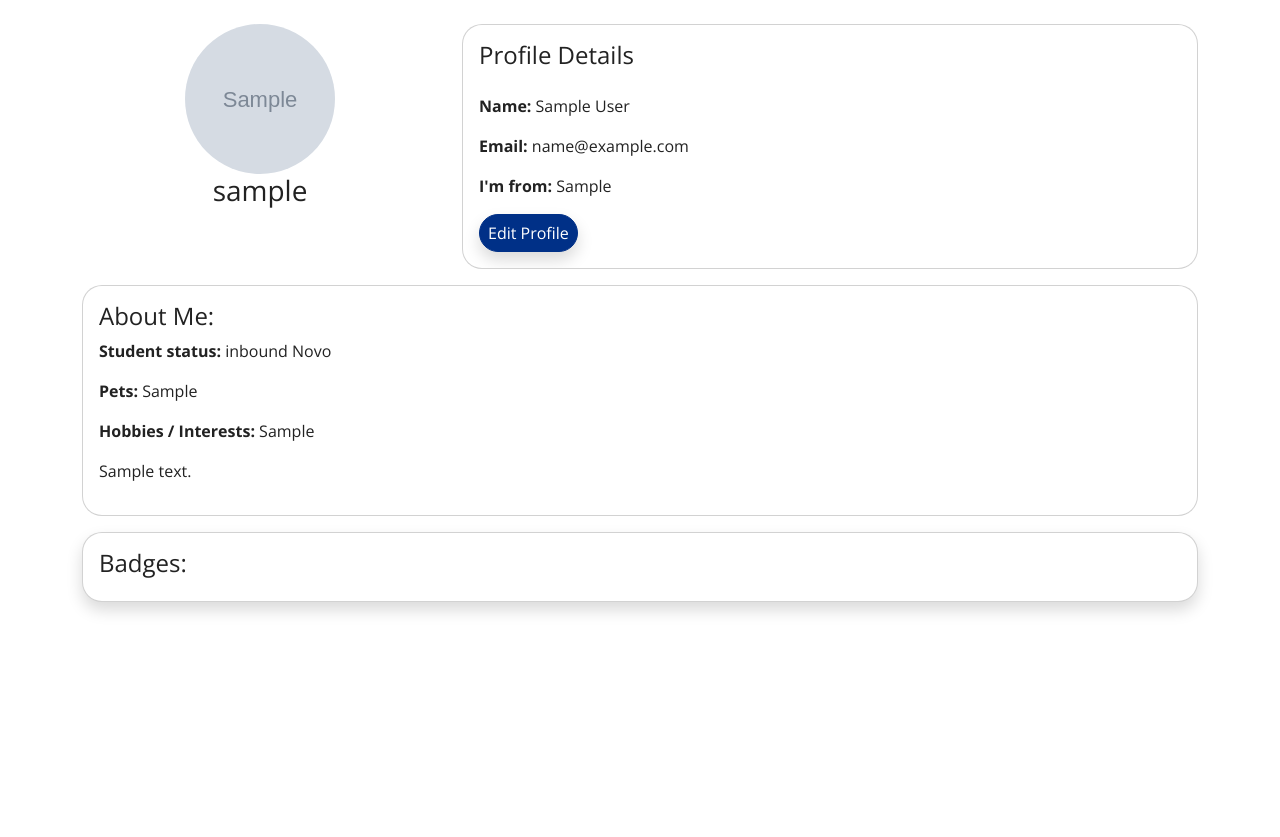
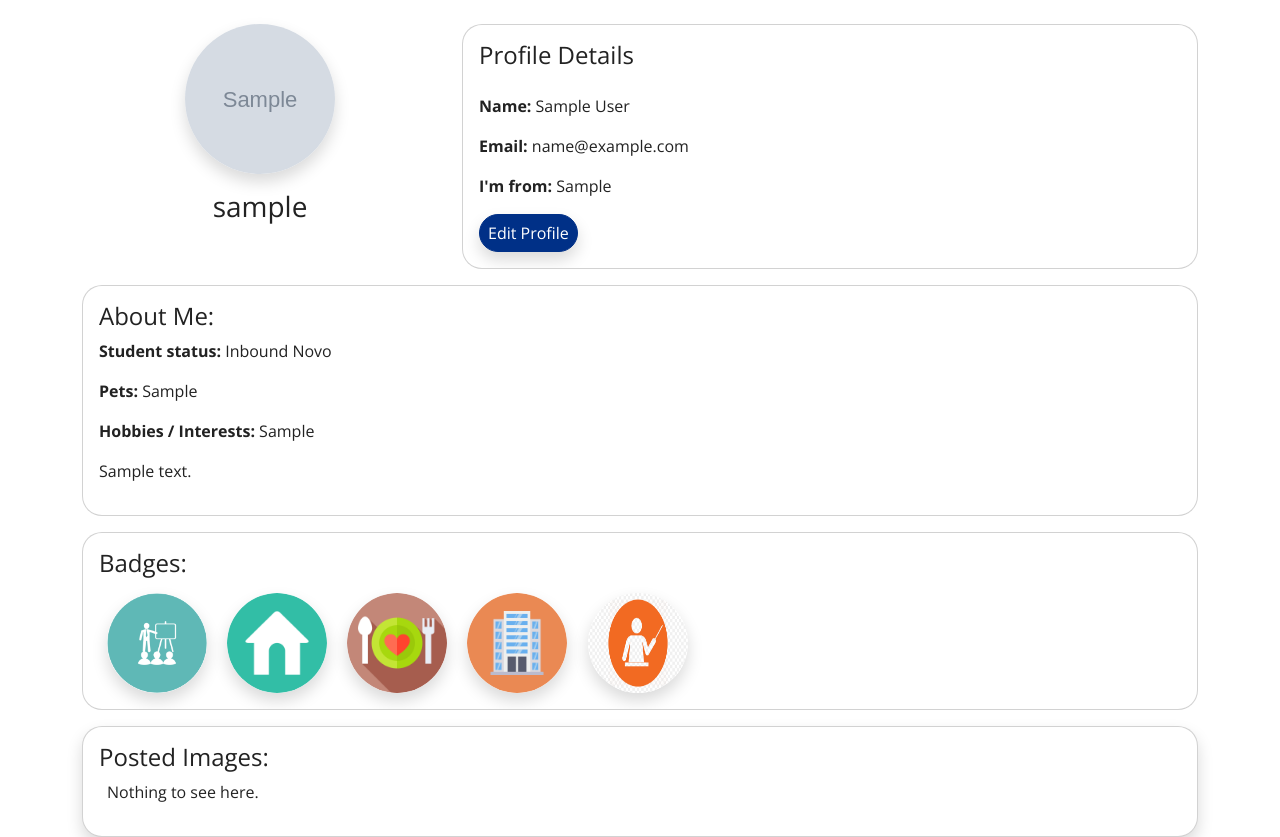
Before and after one commit to Schweem/SE_Project2, a Django app: page /profile/ in a window 1280 px wide. Shown: the part 62-899 px from the top of the page. Before the commit the page ends 675 px from the top, so only its background shows below. Run offline with Django 5.2, Linux system fonts and the light colour scheme; a user stored in the database is signed in; tables that the repository leaves empty hold one stand-in row (values such as "Sample post"); grey boxes marked "Sample" are stand-in pictures; some libraries are stand-ins or nearby versions.

Commit message:
Badges and status selector

```diff
--- a/Project1/main/mainapp/models.py
+++ b/Project1/main/mainapp/models.py
@@ -7,6 +7,7 @@ from django.dispatch import receiver
 # https://www.devhandbook.com/django/user-profile/
 # https://forum.djangoproject.com/t/what-would-be-the-best-approach-to-create-a-separate-profile-page-for-registered-users/15141
 # https://docs.djangoproject.com/en/dev/ref/models/fields/#choices
+#
 
 # docs powered by CoPilot
 
@@ -90,21 +91,43 @@ class Profile(models.Model):
         pets (str): The pets of the user.
         interests (str): The interests of the user.
         profile_picture (ImageField): The profile picture of the user.
+
+
     """
 
-    USER_YEARS = (
-        ('inbound', 'Inbound Novo'),
-        ('current', 'Current Novo'),
-        ('alum', 'Novo Alum')
+    USER_YEARS_CHOICES = (
+        ('Inbound', 'Inbound Novo'),
+        ('Current', 'Current Novo'),
+        ('Alum', 'Novo Alum'),
     )
+
+    def user_directory_path(instance, filename):
+        """
+        Returns the directory path for uploading a file based on the user's username.
+
+        Args:
+            instance: The instance of the model where the file is being uploaded.
+            filename: The original filename of the uploaded file.
+
+        Returns:
+            The directory path for uploading the file, in the format 'userprofiles/<username>/<filename>'.
+        """
+        return f'userprofiles/{instance.user.username}/{filename}'
 
     user = models.OneToOneField(User, on_delete=models.CASCADE) # grab user for profile
     bio = models.TextField(max_length=500, blank=True)  # bio for user
-    user_years = models.CharField(max_length=10, choices=USER_YEARS, default='inbound') # user years for user
+    user_years = models.CharField(max_length=20, choices=USER_YEARS_CHOICES, default='inbound') # user years for user
     location = models.CharField(max_length=30, blank=True) # location for user
     pets = models.CharField(max_length=30, blank=True) # pets for user
     interests = models.CharField(max_length=100, blank=True) # interests for user
-    profile_picture = models.ImageField(upload_to='userprofiles/', null=True, blank=True, default='userprofiles/default.jpg') # profile picture for user ############ PROFILE PATH HERE DONT LOOSE IT PLS ################
+    profile_picture = models.ImageField(upload_to=user_directory_path, null=True, blank=True, default='userprofiles/default.jpg') # profile picture for user
+
+    # Boolean fields for badges, keeping it simple.
+    classBadge = models.BooleanField(default=False)
+    dormBadge = models.BooleanField(default=False)
+    hamBadge = models.BooleanField(default=False)
+    eventsBadge = models.BooleanField(default=False)
+    facultyBadge = models.BooleanField(default=False)
 
     def __str__(self):
         return f'{self.user.username} Profile'
--- a/Project1/main/mainapp/templates/registration/profile.html
+++ b/Project1/main/mainapp/templates/registration/profile.html
@@ -19,9 +19,9 @@ Your Profile
         <!-- Profile Picture and Username -->
         <div class="col-md-4 text-center">
             {% csrf_token %}
-            <label for="profilePictureUpload">
+            <label for="profilePicture">
                 {% if user.profile.profile_picture %}
-                <img src="{{ MEDIA_URL }}{{ user.profile.profile_picture.url }}" class="img-fluid rounded-circle" alt="Profile Picture" style="width: 150px; height: 150px; cursor: pointer;">
+                <img src="{{ MEDIA_URL }}{{ user.profile.profile_picture.url }}" class="img-fluid rounded-circle shadow mb-3" alt="Profile Picture" style="width: 150px; height: 150px; cursor: pointer;">
                 {% else %}
                 <img src="{{ MEDIA_URL }}{{ user.profile.profile_picture.url }}" class="img-fluid rounded-circle shadow mb-3" alt="Default Profile Picture" style="width: 150px; height: 150px;">
                 {% endif %}
@@ -66,10 +66,58 @@ Your Profile
     <!-- Badges Section (if you have badges to display) -->
     <div class="row mt-3">
         <div class="col">
+            <div class="card" style="border-radius: 20px; overflow: hidden;">
+                <div class="card-body">
+                    <h4 class="card-title mb-3"><strong>Badges:</strong></h4>
+                    <!-- Badge stuff -->
+                    {% if user.profile.classBadge %}
+                        <img src="{% static 'badges/class.png' %}" class="img-fluid rounded-circle mx-2 shadow" alt="class badge" style="width: 100px; height: 100px; cursor: pointer;">
+                    {% else %}
+                        <img src="{% static 'badges/emptyBadge.png' %}" class="img-fluid rounded-circle mx-2 shadow" alt="class badge" style="width: 100px; height: 100px; cursor: pointer;">
+                    {% endif %}
+
+                    {% if user.profile.dormBadge %}
+                    <img src="{% static 'badges/House.png' %}" class="img-fluid rounded-circle mx-2 shadow" alt="dorm badge" style="width: 100px; height: 100px; cursor: pointer;">
+                    {% else %}
+                        <img src="{% static 'badges/emptyBadge.png' %}" class="img-fluid rounded-circle mx-2 shadow" alt="dorm badge" style="width: 100px; height: 100px; cursor: pointer;">
+                    {% endif %}
+
+                    {% if user.profile.hamBadge %}
+                        <img src="{% static 'badges/Food.png' %}" class="img-fluid rounded-circle mx-2 shadow" alt="ham badge" style="width: 100px; height: 100px; cursor: pointer;">
+                    {% else %}
+                        <img src="{% static 'badges/emptyBadge.png' %}" class="img-fluid rounded-circle mx-2 shadow" alt="ham badge" style="width: 100px; height: 100px; cursor: pointer;">
+                    {% endif %}
+
+                    {% if user.profile.eventsBadge %}
+                        <img src="{% static 'badges/event.png' %}" class="img-fluid rounded-circle mx-2 shadow" alt="event badge" style="width: 100px; height: 100px; cursor: pointer;">
+                    {% else %}
+                        <img src="{% static 'badges/emptyBadge.png' %}" class="img-fluid rounded-circle mx-2 shadow" alt="event badge" style="width: 100px; height: 100px; cursor: pointer;">
+                    {% endif %}
+
+                    {% if user.profile.facultyBadge %}
+                        <img src="{% static 'badges/teacher.png' %}" class="img-fluid rounded-circle mx-2 shadow" alt="faculty badge" style="width: 100px; height: 100px; cursor: pointer;">
+                    {% else %}
+                        <img src="{% static 'badges/emptyBadge.png' %}" class="img-fluid rounded-circle mx-2 shadow" alt="faculty badge" style="width: 100px; height: 100px; cursor: pointer;">
+                    {% endif %}
+                </div>
+            </div>
+        </div>
+    </div>
+    <!-- Posted images (if you have any to display) -->
+    <div class="row mt-3">
+        <div class="col">
             <div class="card shadow" style="border-radius: 20px; overflow: hidden;">
                 <div class="card-body">
-                    <h4 class="card-title">Badges:</h4>
-                    <!-- Badge stuff -->
+                    <h4 class="card-title"><strong>Posted Images:</strong></h4>
+                    <!-- Image stuff stuff (user.images is placeholder for right now)-->
+                    {% if user.images %}
+                    <!-- loop through and render -->
+                    {% else %}
+                    <div class="mt-1 mx-2">
+                        <p>Nothing to see here.</p>
+                    </div>
+                    {% endif %}
+
                 </div>
             </div>
         </div>
--- a/Project1/main/mainapp/views.py
+++ b/Project1/main/mainapp/views.py
@@ -28,6 +28,8 @@ from .forms import RegistrationForm # import the RegistrationForm class from for
 from django.contrib.auth.decorators import login_required
 from .forms import UserUpdateForm, ProfileUpdateForm, UserForm, Profile # import the UserUpdateForm and ProfileUpdateForm classes from forms.py
 from django.contrib import messages
+
+# https://openclassrooms.com/en/courses/7107341-intermediate-django/7264297-create-an-image-upload-facility
 
 # I got a lot of help from here
 #https://www.w3schools.com/django
@@ -111,6 +113,14 @@ def add_months(source_date, months):
     return date(year, month, 1)
 # Wes -- Written by copilot and GPT over several iterations
 def calendar_view(request, period):
+    ##### FOR TESTING #######
+    user = request.user
+    if not user.profile.hamBadge:
+        user.profile.hamBadge = True
+        user.profile.save()
+
+    #### Example for how we will activate badges ######
+
     today = date.today()
 
     if request.method == 'POST':
@@ -326,6 +336,7 @@ def edit_profile(request):
     }
     return render(request, 'registration/editProfile.html', context)
 
+@login_required
 def logout_view(request):
     """
     Logs out the current user and redirects to the home page.
```
Also changed, not shown: Project1/main/mainapp/templates/registration/editProfile.html (+15 -2 lines), Project1/main/mainapp/forms.py (line endings or trailing spaces), Project1/main/mainapp/migrations/0017_profile_classbadge_profile_dormbadge_and_more.py (added), Project1/main/mainapp/static/badges/Food.png (added), Project1/main/mainapp/static/badges/House.png (added), Project1/main/mainapp/static/badges/class.png (added), Project1/main/mainapp/static/badges/emptyBadge.png (added), Project1/main/mainapp/static/badges/event.png (added), Project1/main/mainapp/static/badges/teacher.png (added), Project1/main/media/userprofiles/testingforest.png (added), Project1/main/media/userprofiles/user1/finalLogo.jpg (added).
